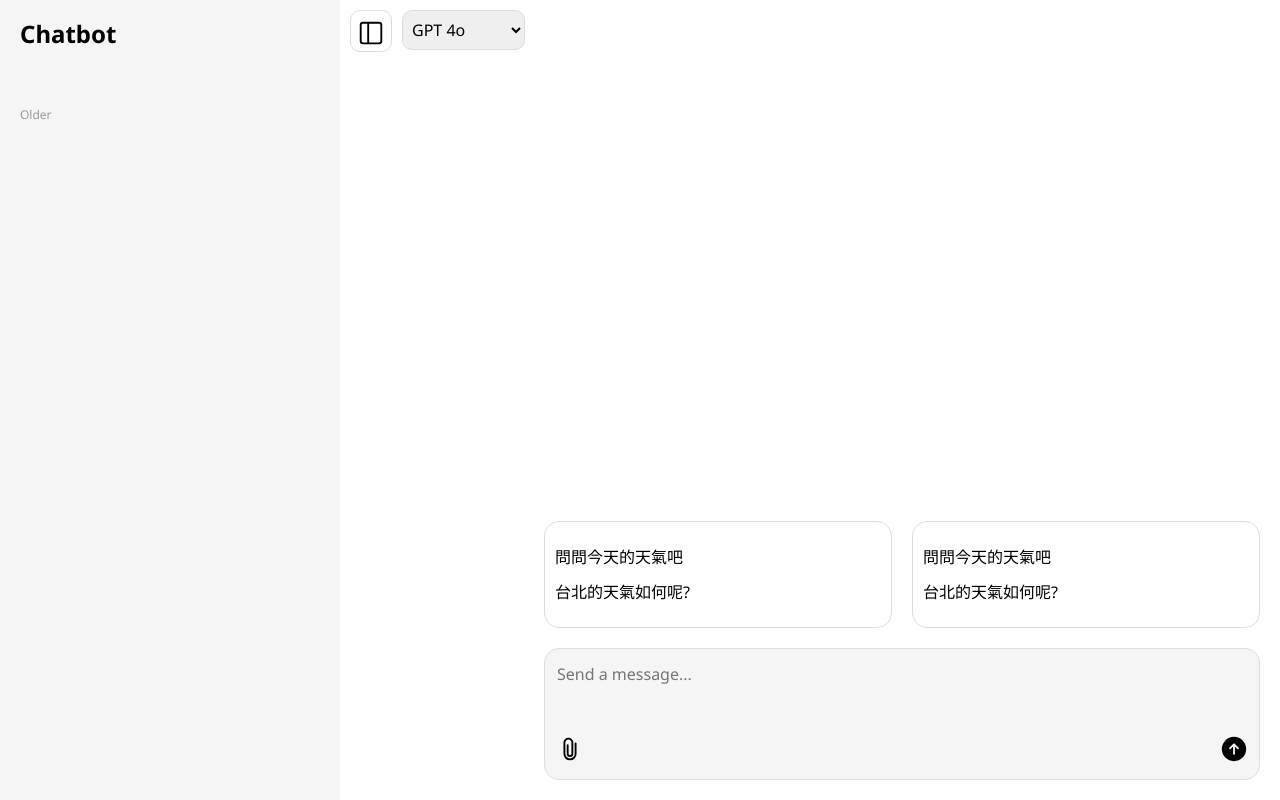
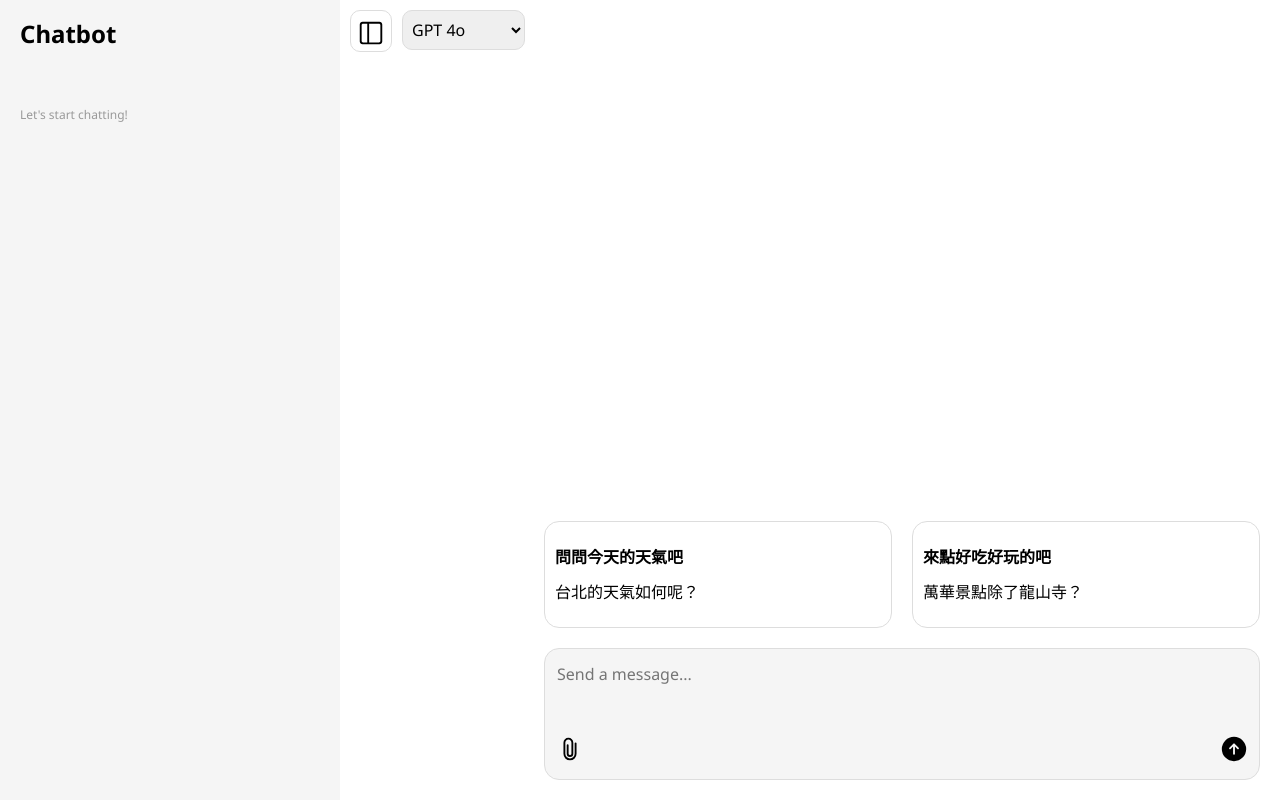
Before and after one commit to mila1412/MomentAI, a Nuxt app: page / in a window 1280 px wide. Built offline with nearby package versions, Linux system fonts and the light colour scheme.

Commit message:
add dynamic routing content、send prompt text

```diff
--- a/assets/scss/main.scss
+++ b/assets/scss/main.scss
@@ -100,6 +100,12 @@ body {
       margin: 10px;
       cursor: pointer;
 
+      p {
+        &:first-child {
+          font-weight: 700;
+        }
+      }
+
       &:hover {
         background-color: #f5f5f5;
       }
--- a/components/Chat.vue
+++ b/components/Chat.vue
@@ -13,24 +13,29 @@
 
     <!-- 聊天區塊 -->
     <div class="chat__main">
-      <div v-if="history" class="chat__history"></div>
+      <ClientOnly>
+        <div class="chat__history">
+          {{ chatHistory?.content }}
+        </div>
+      </ClientOnly>
+
       <div class="chat__output">
         <div v-if="error">發生錯誤：{{ error }}</div>
         <div v-else-if="status === 'pending'">正在生成中...</div>
-        <div v-else v-html="message.replace(/\n/g, '<br>')"></div>
+        <div v-else v-html="chatContent.replace(/\n/g, '<br>')"></div>
       </div>
     </div>
 
     <!-- 輸入框 -->
     <div class="chat__footer">
       <div class="chat__prompt">
-        <div class="chat__prompt-option">
-          <p>問問今天的天氣吧</p>
-          <p>台北的天氣如何呢?</p>
-        </div>
-        <div class="chat__prompt-option">
-          <p>問問今天的天氣吧</p>
-          <p>台北的天氣如何呢?</p>
+        <div
+          v-for="prompt in prompts"
+          class="chat__prompt-option"
+          @click="askPrompt(prompt)"
+        >
+          <p>{{ prompt.title }}</p>
+          <p>{{ prompt.text }}</p>
         </div>
       </div>
       <div class="chat__input">
@@ -57,19 +62,30 @@
 
 <script setup>
 import { useStorage } from "@vueuse/core";
-const modelName = ref("gpt-4o");
-const inputText = ref("");
-const message = ref("");
+const response = useStorage("response", []);
 
-const question = useStorage("question", []);
-const answer = useStorage("answer", []);
 const status = ref("idle");
 const error = ref(null);
 
+const modelName = ref("gpt-4o"); // 輸入模型
+const inputText = ref(""); // 輸入文字
+const prompts = ref([
+  { title: "問問今天的天氣吧", text: "台北的天氣如何呢？" },
+  { title: "來點好吃好玩的吧", text: "萬華景點除了龍山寺？" },
+]); // 輸入提示
+
+const chatId = ref(""); // 輸出ID
+const chatContent = ref(""); // 輸出內容
+
 const props = defineProps({
-  history: {
+  id: {
     type: String,
   },
+});
+
+const chatHistory = computed(() => {
+  if (!props.id) return null;
+  return response.value?.find((item) => item.id === props.id);
 });
 
 const processStreamResponse = async (res) => {
@@ -80,8 +96,9 @@ const processStreamResponse = async (res) => {
       if (!line.startsWith("data: ")) continue;
       try {
         const json = JSON.parse(line.slice(6));
+        if (!chatId.value && json?.id) chatId.value = json?.id;
         const content = json?.choices?.[0]?.delta?.content;
-        if (content) message.value += content;
+        if (content) chatContent.value += content;
       } catch (err) {
         console.error("JSON parse error:", err);
       }
@@ -93,10 +110,9 @@ const chat = async () => {
   if (!inputText.value) return;
   status.value = "pending";
   error.value = null;
-  message.value = "";
+  chatContent.value = "";
 
   const userInputText = inputText.value;
-  question.value.push(userInputText);
   inputText.value = "";
 
   try {
@@ -117,7 +133,11 @@ const chat = async () => {
     });
 
     await processStreamResponse(res);
-    answer.value.push(message.value);
+    response.value.push({
+      id: chatId.value,
+      content: chatContent.value,
+      question: userInputText,
+    });
   } catch (err) {
     error.value = err;
     console.error("串流處理錯誤:", err);
@@ -125,4 +145,9 @@ const chat = async () => {
     status.value = "idle";
   }
 };
+
+const askPrompt = (prompt) => {
+  inputText.value = prompt.text;
+  chat();
+};
 </script>
--- a/components/History.vue
+++ b/components/History.vue
@@ -1,7 +1,10 @@
 <template>
   <div class="history">
     <h2 class="history__heading">Chatbot</h2>
-    <span class="history__hint">Older</span>
+    <div class="history__hint">
+      <span v-if="response.length === 0">Let's start chatting!</span>
+      <span v-else>Older</span>
+    </div>
     <ClientOnly>
       <ul class="history__list">
         <li
--- a/pages/[id].vue
+++ b/pages/[id].vue
@@ -1,11 +1,7 @@
 <template>
-  <Chat :history="history" />
+  <Chat :id="route.params.id" />
 </template>
 
 <script setup>
-import { useStorage } from "@vueuse/core";
 const route = useRoute();
-const answer = useStorage("answer", []);
-console.log(answer);
-const history = answer.filter((item) => item.id === route.params.id);
 </script>
```
